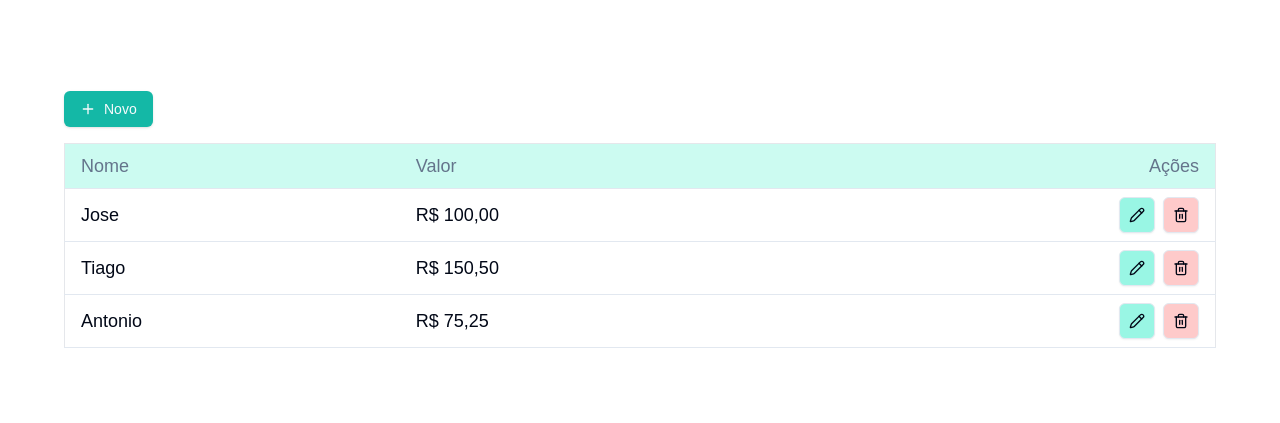
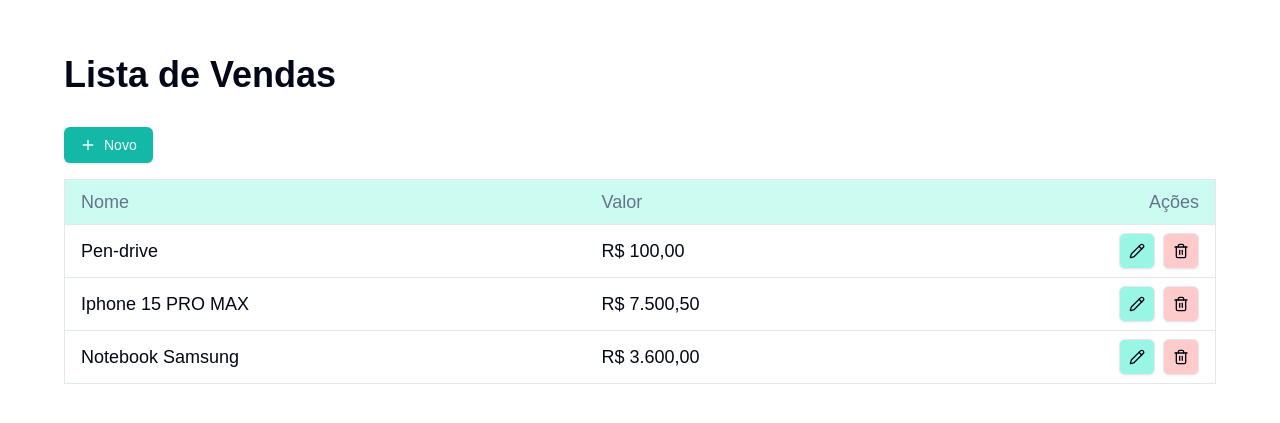
Before and after one commit to pedrocarvalho3/sales-list, a Next.js app: page / in a window 1280 px wide. Shown: the part 181-604 px from the top of the page. Built offline with nearby package versions, Linux system fonts and the light colour scheme.

Commit message:
feat: implement state management with Zustand for sales data
Integrate Zustand for managing sales state, ensuring better state persistence and reactivity.

```diff
--- a/package.json
+++ b/package.json
@@ -20,6 +20,7 @@
   },
   "dependencies": {
     "@radix-ui/react-dialog": "^1.1.6",
+    "@radix-ui/react-label": "^2.1.2",
     "@radix-ui/react-slot": "^1.1.1",
     "class-variance-authority": "^0.7.1",
     "clsx": "^2.1.1",
@@ -28,7 +29,8 @@
     "react": "^19.0.0",
     "react-dom": "^19.0.0",
     "tailwind-merge": "^2.5.5",
-    "tailwindcss-animate": "^1.0.7"
+    "tailwindcss-animate": "^1.0.7",
+    "zustand": "^5.0.3"
   },
   "devDependencies": {
     "@commitlint/cli": "^19.6.0",
--- a/src/components/commons/SalesList.tsx
+++ b/src/components/commons/SalesList.tsx
@@ -14,6 +14,7 @@ import {
 import { useRouter } from 'next/navigation';
 import { Dialog, DialogContent, DialogTitle } from '../ui/dialog';
 import { Input } from '../ui/input';
+import useSalesStore from '@/store/salesStore';
 
 interface Sale {
   id: number;
@@ -21,20 +22,15 @@ interface Sale {
   amount: number;
 }
 
-const initialSales: Sale[] = [
-  { id: 1, name: 'Jose', amount: 100.0 },
-  { id: 2, name: 'Tiago', amount: 150.5 },
-  { id: 3, name: 'Antonio', amount: 75.25 },
-];
+export default function SalesList() {
+  const { sales, deleteSale, updateSale } = useSalesStore();
 
-export default function SalesList() {
-  const [sales, setSales] = useState<Sale[]>(initialSales);
   const [editingSale, setEditingSale] = useState<Sale | null>(null);
   const [isModalOpen, setIsModalOpen] = useState(false);
   const router = useRouter();
 
   const handleDelete = (id: number) => {
-    setSales(sales.filter(sale => sale.id !== id));
+    deleteSale(id);
   };
 
   const handleEdit = (sale: Sale) => {
@@ -44,17 +40,13 @@ export default function SalesList() {
 
   const handleSave = () => {
     if (editingSale) {
-      setSales(prevSales =>
-        prevSales.map(sale =>
-          sale.id === editingSale.id ? editingSale : sale,
-        ),
-      );
+      updateSale(editingSale);
     }
     setIsModalOpen(false);
   };
 
   return (
-    <main className="w-full">
+    <main>
       <div className="mb-4">
         <Button
           onClick={() => router.push('/sales/new')}
--- a/src/components/templates/HomeTemplate.tsx
+++ b/src/components/templates/HomeTemplate.tsx
@@ -1,5 +1,10 @@
 import SalesList from '../commons/SalesList';
 
 export default function HomeTemplate() {
-  return <SalesList />;
+  return (
+    <div className="w-full">
+      <h1 className="mb-8 text-4xl font-bold">Lista de Vendas</h1>
+      <SalesList />
+    </div>
+  );
 }
--- /dev/null
+++ b/src/store/salesStore.ts
@@ -0,0 +1,31 @@
+import { create } from 'zustand';
+
+interface Sale {
+  id: number;
+  name: string;
+  amount: number;
+}
+
+interface SalesStore {
+  sales: Sale[];
+  updateSale: (updatedSale: Sale) => void;
+  deleteSale: (id: number) => void;
+}
+
+const useSalesStore = create<SalesStore>(set => ({
+  sales: [
+    { id: 1, name: 'Pen-drive', amount: 100.0 },
+    { id: 2, name: 'Iphone 15 PRO MAX', amount: 7500.5 },
+    { id: 3, name: 'Notebook Samsung', amount: 3600.0 },
+  ],
+  updateSale: updatedSale =>
+    set(state => ({
+      sales: state.sales.map(sale =>
+        sale.id === updatedSale.id ? updatedSale : sale,
+      ),
+    })),
+  deleteSale: id =>
+    set(state => ({ sales: state.sales.filter(sale => sale.id !== id) })),
+}));
+
+export default useSalesStore;
```
Also changed, not shown: 1 other file (tests, documents, lock files or other folders).
